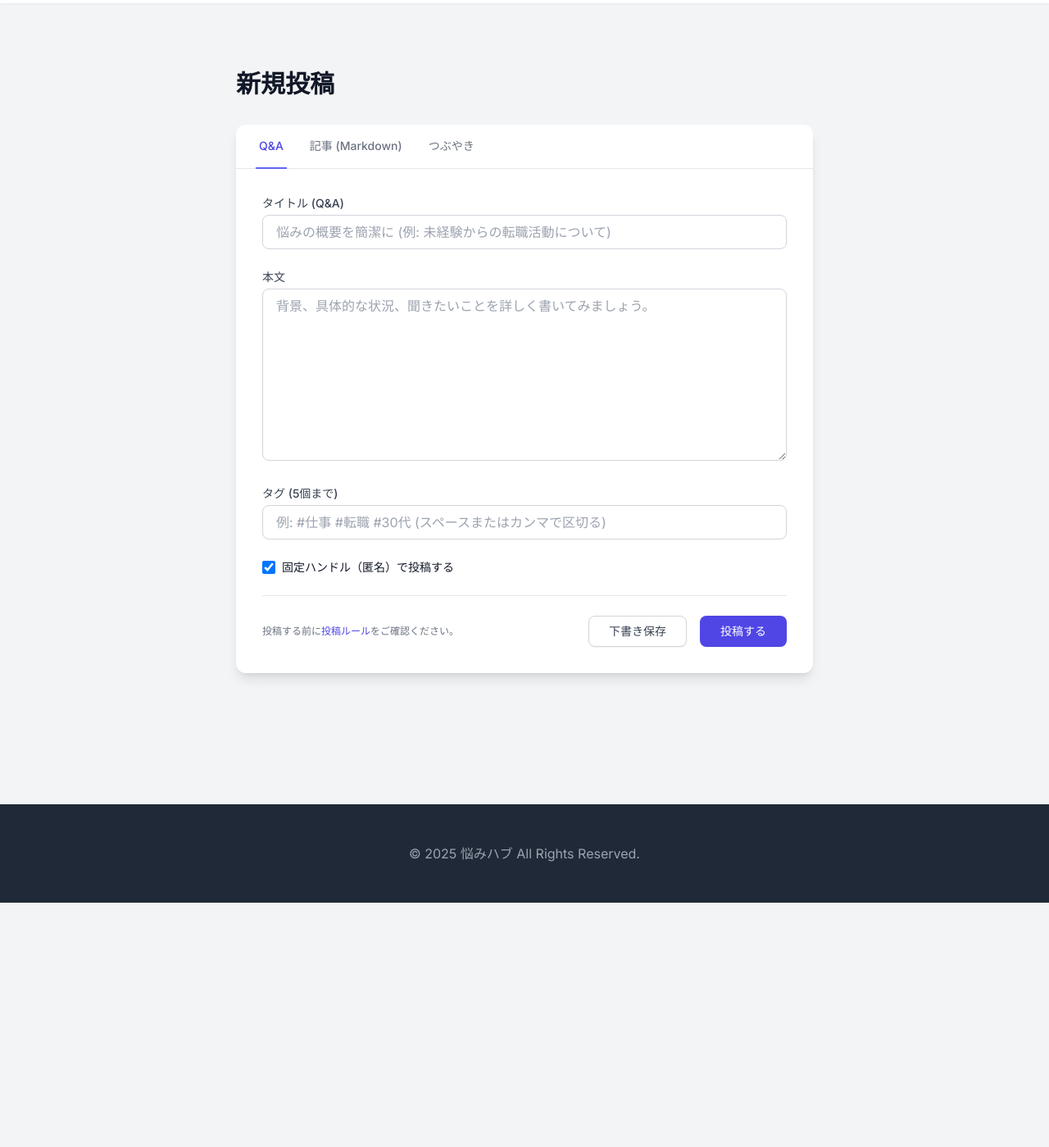
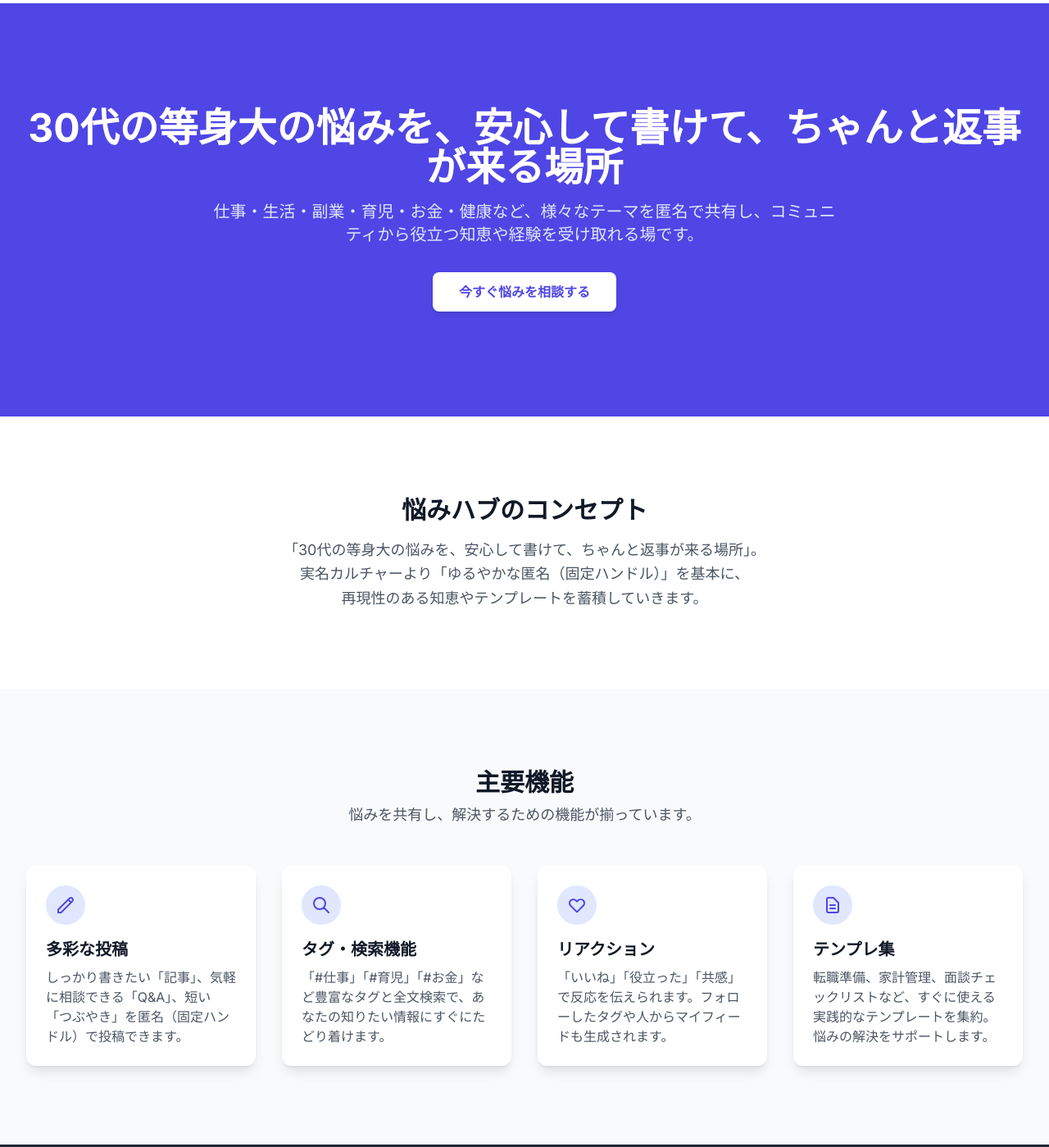
Before and after one commit to ssaa-ooo/30, a plain HTML site: page index.html in a window 1280 px wide. Shown: the part 60-1459 px from the top of the page at 82% size. Before the commit the page ends 1161 px from the top, so only its background shows below. Drawn offline with nearby package versions, Linux system fonts and the light colour scheme.

Commit message:
Add files via upload

```diff
--- a/index.html
+++ b/index.html
@@ -3,7 +3,7 @@
 <head>
     <meta charset="UTF-8">
     <meta name="viewport" content="width=device-width, initial-scale=1.0">
-    <title>悩みハブ | 新規投稿</title>
+    <title>悩みハブ | 30代の悩みを共有するコミュニティ</title>
     <!-- Tailwind CSS CDN -->
     <script src="https://cdn.tailwindcss.com"></script>
     <!-- Inter Font -->
@@ -21,8 +21,14 @@
             },
         }
     </script>
+    <style>
+        /* スムーズなスクロール */
+        html {
+            scroll-behavior: smooth;
+        }
+    </style>
 </head>
-<body class="bg-gray-100 text-gray-800 font-sans antialiased">
+<body class="bg-gray-50 text-gray-800 font-sans antialiased">
 
     <!-- ヘッダー -->
     <header class="bg-white shadow-sm sticky top-0 z-50">
@@ -56,97 +62,108 @@
     </header>
 
     <!-- メインコンテンツ -->
-    <main class="py-12 md:py-20">
-        <div class="container mx-auto max-w-3xl px-4 sm:px-6 lg:px-8">
+    <main>
+        <!-- ヒーローセクション -->
+        <section class="bg-indigo-600 text-white py-20 md:py-32">
+            <div class="container mx-auto max-w-7xl px-4 sm:px-6 lg:px-8 text-center">
+                <h1 class="text-3xl md:text-5xl font-bold leading-tight mb-4">
+                    30代の等身大の悩みを、<br class="md:hidden">安心して書けて、ちゃんと返事が来る場所
+                </h1>
+                <p class="text-lg md:text-xl text-indigo-100 max-w-3xl mx-auto">
+                    仕事・生活・副業・育児・お金・健康など、様々なテーマを匿名で共有し、コミュニティから役立つ知恵や経験を受け取れる場です。
+                </p>
+                <a href="#" class="mt-8 inline-block px-8 py-3 bg-white text-indigo-600 rounded-lg font-semibold hover:bg-gray-100 transition duration-150 shadow-md">
+                    今すぐ悩みを相談する
+                </a>
+            </div>
+        </section>
 
-            <h1 class="text-3xl font-bold text-gray-900 mb-8">
-                新規投稿
-            </h1>
+        <!-- コンセプトセクション -->
+        <section class="py-16 md:py-24 bg-white">
+            <div class="container mx-auto max-w-5xl px-4 sm:px-6 lg:px-8 text-center">
+                <h2 class="text-3xl font-bold text-gray-900 mb-4">
+                    悩みハブのコンセプト
+                </h2>
+                <p class="text-lg text-gray-600 leading-relaxed">
+                    「30代の等身大の悩みを、安心して書けて、ちゃんと返事が来る場所」。<br>
+                    実名カルチャーより「ゆるやかな匿名（固定ハンドル）」を基本に、<br class="hidden md:inline">
+                    再現性のある知恵やテンプレートを蓄積していきます。
+                </p>
+            </div>
+        </section>
 
-            <div class="bg-white rounded-xl shadow-lg">
-                <!-- 投稿タイプ選択タブ -->
-                <!-- TODO: JSでタブ切り替え機能を実装する必要があります -->
-                <div class="border-b border-gray-200">
-                    <nav class="-mb-px flex space-x-6 px-6" aria-label="Tabs">
-                        <!-- 現在選択中のタブ -->
-                        <a href="#" class="border-indigo-500 text-indigo-600 whitespace-nowrap py-4 px-1 border-b-2 font-medium text-sm" aria-current="page">
-                            Q&A
-                        </a>
-                        <a href="#" class="border-transparent text-gray-500 hover:text-gray-700 hover:border-gray-300 whitespace-nowrap py-4 px-1 border-b-2 font-medium text-sm">
-                            記事 (Markdown)
-                        </a>
-                        <a href="#" class="border-transparent text-gray-500 hover:text-gray-700 hover:border-gray-300 whitespace-nowrap py-4 px-1 border-b-2 font-medium text-sm">
-                            つぶやき
-                        </a>
-                    </nav>
+        <!-- 機能紹介セクション -->
+        <section class="py-16 md:py-24 bg-gray-50">
+            <div class="container mx-auto max-w-7xl px-4 sm:px-6 lg:px-8">
+                <div class="text-center mb-12">
+                    <h2 class="text-3xl font-bold text-gray-900">
+                        主要機能
+                    </h2>
+                    <p class="text-lg text-gray-600 mt-2">
+                        悩みを共有し、解決するための機能が揃っています。
+                    </p>
                 </div>
 
-                <!-- 投稿フォーム -->
-                <form class="p-6 md:p-8 space-y-6">
-
-                    <!-- タイトル (Q&A, 記事 のみ表示) -->
-                    <div>
-                        <label for="title" class="block text-sm font-medium text-gray-700 mb-1">
-                            タイトル (Q&A)
-                        </label>
-                        <input type="text" name="title" id="title" class="w-full px-4 py-2 border border-gray-300 rounded-lg focus:outline-none focus:ring-2 focus:ring-indigo-500 focus:border-indigo-500" placeholder="悩みの概要を簡潔に (例: 未経験からの転職活動について)">
+                <!-- グリッドレイアウト -->
+                <div class="grid grid-cols-1 md:grid-cols-2 lg:grid-cols-4 gap-8">
+                    <!-- カード1: 投稿機能 -->
+                    <div class="bg-white p-6 rounded-xl shadow-lg hover:shadow-xl transition-shadow duration-300">
+                        <div class="flex items-center justify-center h-12 w-12 rounded-full bg-indigo-100 text-indigo-600 mb-4">
+                            <!-- アイコン (ペン) -->
+                            <svg class="w-6 h-6" fill="none" stroke="currentColor" viewBox="0 0 24 24" xmlns="http://www.w3.org/2000/svg"><path stroke-linecap="round" stroke-linejoin="round" stroke-width="2" d="M15.232 5.232l3.536 3.536m-2.036-5.036a2.5 2.5 0 113.536 3.536L6.5 21.036H3v-3.572L16.732 3.732z"></path></svg>
+                        </div>
+                        <h3 class="text-xl font-semibold text-gray-900 mb-2">多彩な投稿</h3>
+                        <p class="text-gray-600">
+                            しっかり書きたい「記事」、気軽に相談できる「Q&A」、短い「つぶやき」を匿名（固定ハンドル）で投稿できます。
+                        </p>
                     </div>
 
-                    <!-- 本文 -->
-                    <div>
-                        <label for="content" class="block text-sm font-medium text-gray-700 mb-1">
-                            本文
-                        </label>
-                        <!--
-                            「記事」の場合は高さを変更 (例: rows="15")
-                            「つぶやき」の場合は (例: rows="4")
-                        -->
-                        <textarea id="content" name="content" rows="8" class="w-full px-4 py-2 border border-gray-300 rounded-lg focus:outline-none focus:ring-2 focus:ring-indigo-500 focus:border-indigo-500" placeholder="背景、具体的な状況、聞きたいことを詳しく書いてみましょう。"></textarea>
-                        <!-- 「記事」の場合はここにMarkdownプレビュー用のエリアを追加 -->
+                    <!-- カード2: タグ・検索 -->
+                    <div class="bg-white p-6 rounded-xl shadow-lg hover:shadow-xl transition-shadow duration-300">
+                        <div class="flex items-center justify-center h-12 w-12 rounded-full bg-indigo-100 text-indigo-600 mb-4">
+                            <!-- アイコン (検索) -->
+                            <svg class="w-6 h-6" fill="none" stroke="currentColor" viewBox="0 0 24 24" xmlns="http://www.w3.org/2000/svg"><path stroke-linecap="round" stroke-linejoin="round" stroke-width="2" d="M21 21l-6-6m2-5a7 7 0 11-14 0 7 7 0 0114 0z"></path></svg>
+                        </div>
+                        <h3 class="text-xl font-semibold text-gray-900 mb-2">タグ・検索機能</h3>
+                        <p class="text-gray-600">
+                            「#仕事」「#育児」「#お金」など豊富なタグと全文検索で、あなたの知りたい情報にすぐにたどり着けます。
+                        </p>
                     </div>
 
-                    <!-- タグ -->
-                    <div>
-                        <label for="tags" class="block text-sm font-medium text-gray-700 mb-1">
-                            タグ (5個まで)
-                        </label>
-                        <input type="text" name="tags" id="tags" class="w-full px-4 py-2 border border-gray-300 rounded-lg focus:outline-none focus:ring-2 focus:ring-indigo-500 focus:border-indigo-500" placeholder="例: #仕事 #転職 #30代 (スペースまたはカンマで区切る)">
-                        <!-- TODO: JSでタグ入力UIをリッチにする -->
+                    <!-- カード3: リアクション・フィード -->
+                    <div class="bg-white p-6 rounded-xl shadow-lg hover:shadow-xl transition-shadow duration-300">
+                        <div class="flex items-center justify-center h-12 w-12 rounded-full bg-indigo-100 text-indigo-600 mb-4">
+                            <!-- アイコン (ハート) -->
+                            <svg class="w-6 h-6" fill="none" stroke="currentColor" viewBox="0 0 24 24" xmlns="http://www.w3.org/2000/svg"><path stroke-linecap="round" stroke-linejoin="round" stroke-width="2" d="M4.318 6.318a4.5 4.5 0 000 6.364L12 20.364l7.682-7.682a4.5 4.5 0 00-6.364-6.364L12 7.636l-1.318-1.318a4.5 4.5 0 00-6.364 0z"></path></svg>
+                        </div>
+                        <h3 class="text-xl font-semibold text-gray-900 mb-2">リアクション</h3>
+                        <p class="text-gray-600">
+                            「いいね」「役立った」「共感」で反応を伝えられます。フォローしたタグや人からマイフィードも生成されます。
+                        </p>
                     </div>
 
-                    <!-- 匿名設定 -->
-                    <div class="flex items-center">
-                        <input id="anonymous" name="anonymous" type="checkbox" checked class="h-4 w-4 text-indigo-600 border-gray-300 rounded focus:ring-indigo-500">
-                        <label for="anonymous" class="ml-2 block text-sm text-gray-900">
-                            固定ハンドル（匿名）で投稿する
-                        </label>
+                    <!-- カード4: テンプレ集 -->
+                    <div class="bg-white p-6 rounded-xl shadow-lg hover:shadow-xl transition-shadow duration-300">
+                        <div class="flex items-center justify-center h-12 w-12 rounded-full bg-indigo-100 text-indigo-600 mb-4">
+                            <!-- アイコン (ドキュメント) -->
+                            <svg class="w-6 h-6" fill="none" stroke="currentColor" viewBox="0 0 24 24" xmlns="http://www.w3.org/2000/svg"><path stroke-linecap="round" stroke-linejoin="round" stroke-width="2" d="M9 12h6m-6 4h6m2 5H7a2 2 0 01-2-2V5a2 2 0 012-2h5.586a1 1 0 01.707.293l5.414 5.414a1 1 0 01.293.707V19a2 2 0 01-2 2z"></path></svg>
+                        </div>
+                        <h3 class="text-xl font-semibold text-gray-900 mb-2">テンプレ集</h3>
+                        <p class="text-gray-600">
+                            転職準備、家計管理、面談チェックリストなど、すぐに使える実践的なテンプレートを集約。悩みの解決をサポートします。
+                        </p>
                     </div>
+                </div>
+            </div>
+        </section>
 
-                    <hr class="border-gray-200">
+        <!-- 技術スタック & ロードマップ (2カラム) -->
+        <!-- <section class="py-16 md:py-24 bg-white"> ... (このセクション全体を削除しました) ... </section> -->
 
-                    <!-- アクションボタン -->
-                    <div class="flex flex-col sm:flex-row justify-between items-center space-y-4 sm:space-y-0 sm:space-x-4">
-                        <p class="text-xs text-gray-500 text-left sm:order-1">
-                            投稿する前に<a href="#" class="text-indigo-600 hover:underline">投稿ルール</a>をご確認ください。
-                        </p>
-                        <div class="flex w-full sm:w-auto space-x-4 sm:order-2">
-                            <button type="button" class="w-1/2 sm:w-auto px-6 py-2 border border-gray-300 rounded-lg text-sm font-medium text-gray-700 bg-white hover:bg-gray-50 shadow-sm transition duration-150">
-                                下書き保存
-                            </button>
-                            <button type="submit" class="w-1/2 sm:w-auto px-6 py-2 border border-transparent rounded-lg text-sm font-medium text-white bg-indigo-600 hover:bg-indigo-700 shadow-sm transition duration-150">
-                                投稿する
-                            </button>
-                        </div>
-                    </div>
-
-                </form>
-            </div>
-
-        </div>
     </main>
 
     <!-- フッター -->
-    <footer class="bg-gray-800 text-gray-400 mt-20">
+    <footer class="bg-gray-800 text-gray-400">
         <div class="container mx-auto max-w-7xl px-4 sm:px-6 lg:px-8 py-12 text-center">
             <p>&copy; 2025 悩みハブ All Rights Reserved.</p>
         </div>
```
